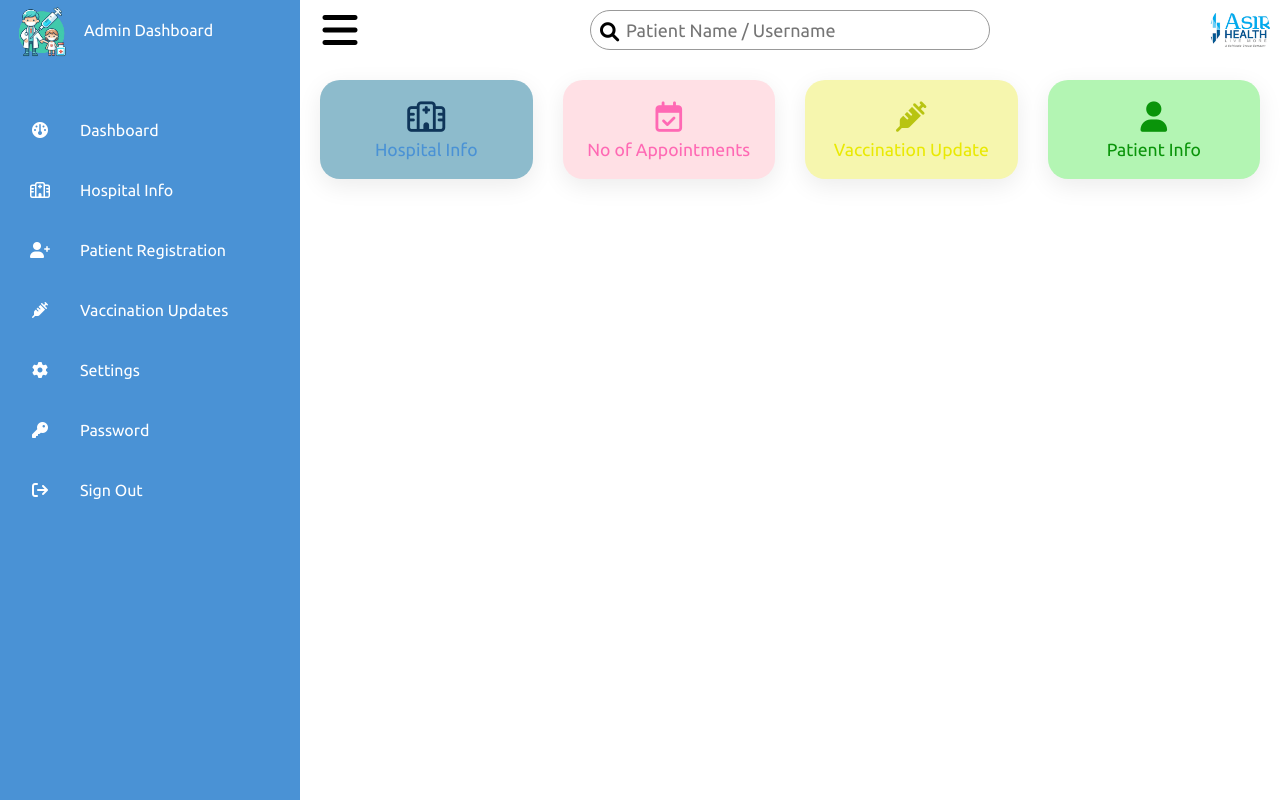
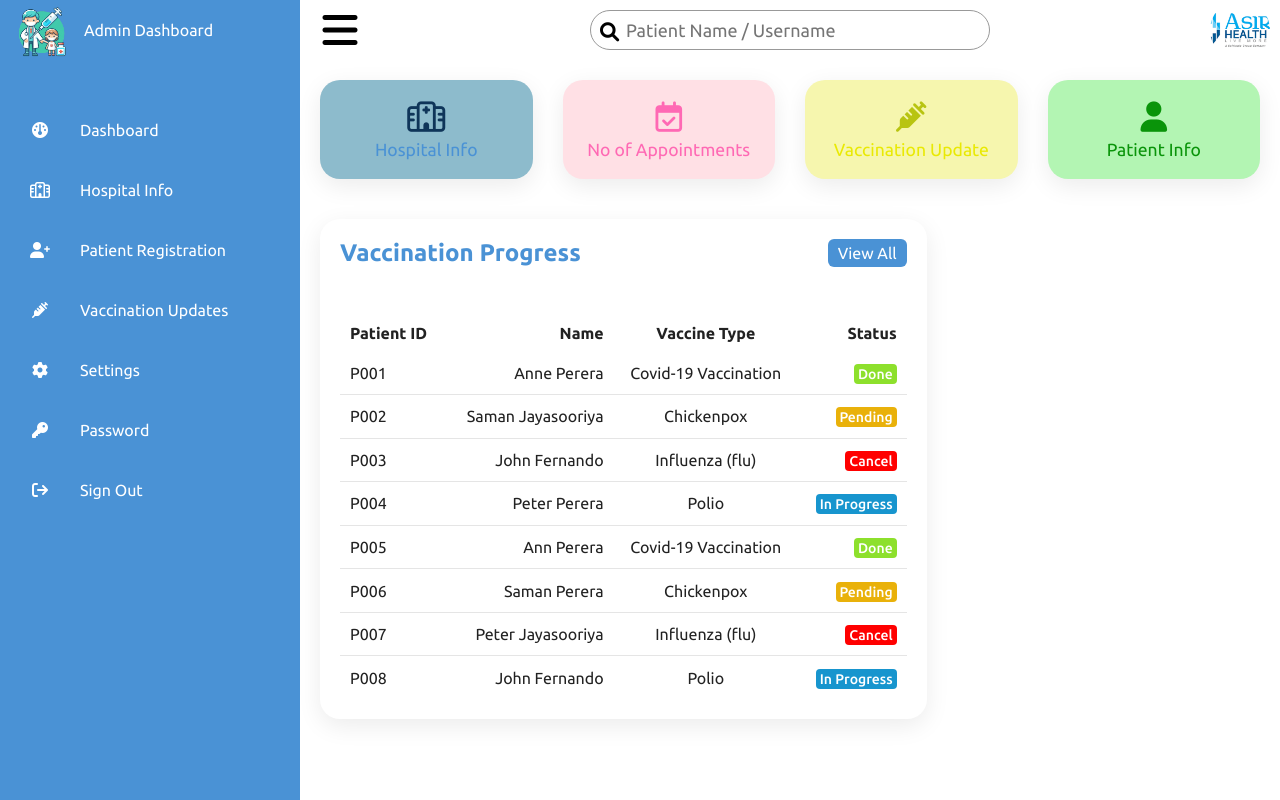
Before and after one commit to nethmimelisha/Computing-Group-Project, a PHP site: page /admin.html in a window 1280 px wide. Run offline with PHP 8.4, Linux system fonts and the light colour scheme.

Commit message:
admin page update

```diff
--- a/admin.html
+++ b/admin.html
@@ -151,3 +151,86 @@
                         </div>
                     </div>
                 </div>
+
+                 <!-- ================ Vaccination Progress ================= -->
+    <div class="details">
+        <div class="recentOrders">
+            <div class="cardHeader">
+                <h2>Vaccination Progress</h2>
+                <a href="#" class="btn">View All</a>
+            </div>
+
+            <table>
+                <thead>
+                    <tr>
+                        <td>Patient ID</td>
+                        <td>Name</td>
+                        <td>Vaccine Type</td>
+                        <td>Status</td>
+                    </tr>
+                </thead>
+
+                <tbody>
+                    <tr>
+                        <td>P001</td>
+                        <td>Anne Perera</td>
+                        <td>Covid-19 Vaccination</td>
+                        <td><span class="status done">Done</span></td>
+                    </tr>
+
+                    <tr>
+                        <td>P002</td>
+                        <td>Saman Jayasooriya</td>
+                        <td>Chickenpox</td>
+                        <td><span class="status pending">Pending</span></td>
+                    </tr>
+
+                    <tr>
+                        <td>P003</td>
+                        <td>John Fernando</td>
+                        <td>Influenza (flu)</td>
+                        <td><span class="status cancel">Cancel</span></td>
+                    </tr>
+
+                    <tr>
+                        <td>P004</td>
+                        <td>Peter Perera</td>
+                        <td>Polio</td>
+                        <td><span class="status inProgress">In Progress</span></td>
+                    </tr>
+
+                    <tr>
+                        <td>P005</td>
+                        <td>Ann Perera</td>
+                        <td>Covid-19 Vaccination</td>
+                        <td><span class="status done">Done</span></td>
+                    </tr>
+
+                    <tr>
+                        <td>P006</td>
+                        <td>Saman Perera</td>
+                        <td>Chickenpox</td>
+                        <td><span class="status pending">Pending</span></td>
+                    </tr>
+
+                    <tr>
+                        <td>P007</td>
+                        <td>Peter Jayasooriya</td>
+                        <td>Influenza (flu)</td>
+                        <td><span class="status cancel">Cancel</span></td>
+                    </tr>
+
+                    <tr>
+                        <td>P008</td>
+                        <td>John Fernando</td>
+                        <td>Polio</td>
+                        <td><span class="status inProgress">In Progress</span></td>
+                    </tr>
+                </tbody>
+            </table>
+        </div>
+
+
+    </body>
+
+</html>
--- a/css/admin.css
+++ b/css/admin.css
@@ -351,3 +351,120 @@ white-space: nowrap;
   font-weight: 600;
   color: var(--blue);
 }
+
+.cardHeader .btn {
+  position: relative;
+  padding: 5px 10px;
+  background: var(--blue);
+  text-decoration: none;
+  color: var(--white);
+  border-radius: 6px;
+}
+
+.details table {
+  width: 100%;
+  border-collapse: collapse;
+  margin-top: 10px;
+}
+.details table thead td {
+  font-weight: 600;
+}
+.details .recentOrders table tr {
+  color: var(--black1);
+  border-bottom: 1px solid rgba(0, 0, 0, 0.1);
+}
+.details .recentOrders table tr:last-child {
+  border-bottom: none;
+}
+.details .recentOrders table tbody tr:hover {
+  background: var(--blue);
+  color: var(--white);
+}
+.details .recentOrders table tr td {
+  padding: 10px;
+}
+.details .recentOrders table tr td:last-child {
+  text-align: end;
+}
+.details .recentOrders table tr td:nth-child(2) {
+  text-align: end;
+}
+.details .recentOrders table tr td:nth-child(3) {
+  text-align: center;
+}
+.status.done {
+  padding: 2px 4px;
+  background: #8de02c;
+  color: var(--white);
+  border-radius: 4px;
+  font-size: 14px;
+  font-weight: 500;
+}
+.status.pending {
+  padding: 2px 4px;
+  background: #e9b10a;
+  color: var(--white);
+  border-radius: 4px;
+  font-size: 14px;
+  font-weight: 500;
+}
+.status.cancel {
+  padding: 2px 4px;
+  background: #f00;
+  color: var(--white);
+  border-radius: 4px;
+  font-size: 14px;
+  font-weight: 500;
+}
+.status.inProgress {
+  padding: 2px 4px;
+  background: #1795ce;
+  color: var(--white);
+  border-radius: 4px;
+  font-size: 14px;
+  font-weight: 500;
+}
+
+.recentCustomers {
+  position: relative;
+  display: grid;
+  min-height: 500px;
+  padding: 20px;
+  background: var(--white);
+  box-shadow: 0 7px 25px rgba(0, 0, 0, 0.08);
+  border-radius: 20px;
+}
+.recentCustomers .imgBx {
+  position: relative;
+  width: 40px;
+  height: 40px;
+  border-radius: 50px;
+  overflow: hidden;
+}
+.recentCustomers .imgBx img {
+  position: absolute;
+  top: 0;
+  left: 0;
+  width: 100%;
+  height: 100%;
+  object-fit: cover;
+}
+.recentCustomers table tr td {
+  padding: 12px 10px;
+}
+.recentCustomers table tr td h4 {
+  font-size: 16px;
+  font-weight: 500;
+  line-height: 1.2rem;
+}
+.recentCustomers table tr td h4 span {
+  font-size: 14px;
+  color: var(--black2);
+}
+.recentCustomers table tr:hover {
+  background: var(--blue);
+  color: var(--white);
+}
+.recentCustomers table tr:hover td h4 span {
+  color: var(--white);
+}
```
